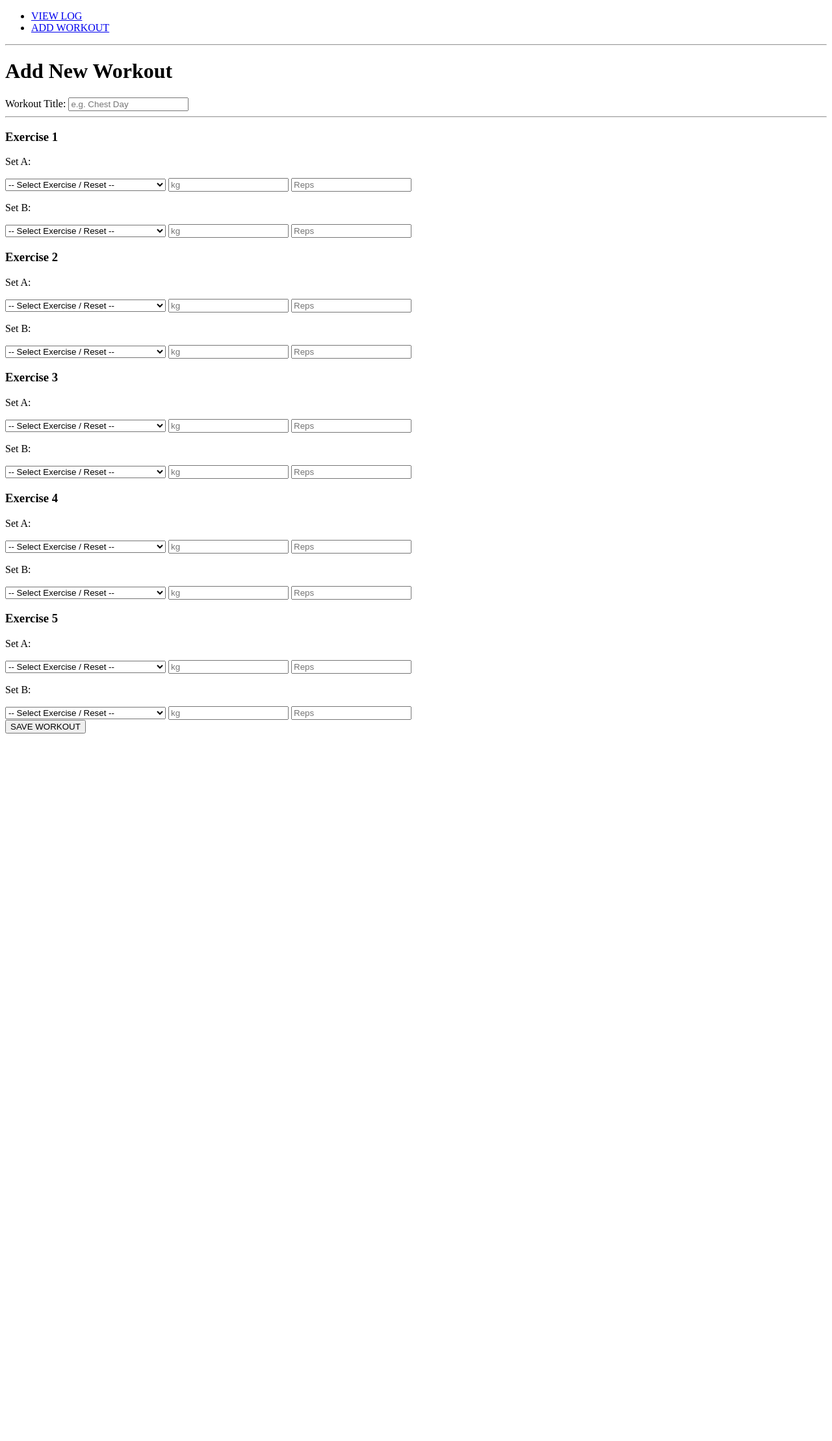
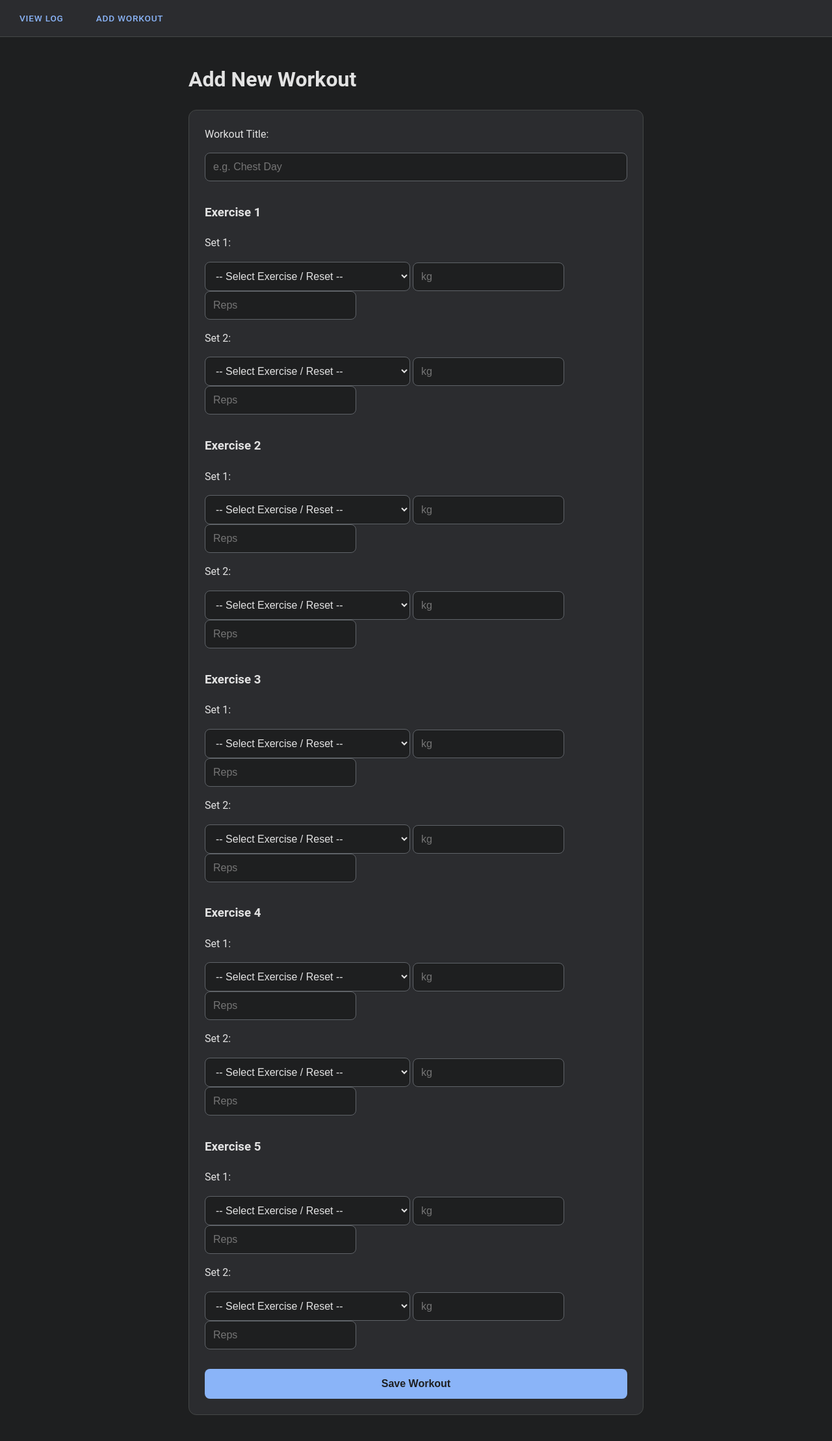
Before and after one commit to StereoSnake/Workout-Tracker, a Flask app: page /add in a window 1280 px wide. Shown: the whole page at 65% size. Before the commit the page ends 1129 px from the top, so only its background shows below. Run offline with Flask 3, Linux system fonts and the light colour scheme; data comes from the database, SQL or seed files in the repository.

Commit message:
feat: implement Gemini-inspired Dark Mode UI (v1.1.0)
Changes include:
- Added static/style.css with a Google Keep/Gemini dark theme aesthetic.
- Restructured HTML with a 'main-container' and 'workout-card' hierarchy.
- Refactored app.py logic to group exercise sets chronologically using a dictionary.
- Implemented CSS Flexbox for navigation and form alignment.
- Added responsive styling for workout logs, nested exercise groups, and action buttons.

```diff
--- a/app.py
+++ b/app.py
@@ -34,6 +34,15 @@ class ExerciseType(db.Model):
 @app.route("/")
 def index():
     workouts = Workout.query.order_by(Workout.date_posted.desc()).all()
+
+    for workout in workouts:
+        grouped = {}
+        for s in workout.sets:
+            if s.exercise_name not in grouped:
+                grouped[s.exercise_name] = []
+            grouped[s.exercise_name].append(s)
+        workout.grouped_sets = grouped
+
     return render_template("index.html", workouts=workouts)
 
 @app.route("/add", methods=["GET", "POST"])
@@ -84,7 +93,7 @@ def delete_workout(workout_id):
         return "There was a problem deleting that workout."
 
 def seed_exercise_library():
-    """Populates the database with the initial exercises if they don´t exist."""
+    #Populates the database with the initial exercises if they don´t exist.
     exercise_library = {
         "Chest": ["Incline Barbell Bench Press", "Incline DB Press", "Incline DB Flyes", "Flat Barbell Bench Press",
                   "Flat DB Press", "Flat DB Flyes", "Cable Fyles", "Push-ups", "Dips"],
--- /dev/null
+++ b/static/style.css
@@ -0,0 +1,226 @@
+/*  ============================================================================================
+    1. GLOBAL FOUNDATION
+    Setting the theme, colors, and fonts for the entire app.
+    ============================================================================================*/
+
+body {
+    background-color: #1e1f20;
+    color: #e3e3e3;
+    font-family: 'Roboto', Helvetica, Arial, sans-serif;
+    margin: 0;
+    padding: 0;
+    line-height: 1.6;
+}
+
+hr {
+    display: none;
+}
+
+/*  Base link styles */
+a {
+    color: #8ab4f8;
+    text-decoration: none;
+    transition: 0.2s;
+}
+
+a:hover {
+    color: #ffffff;
+    text-decoration: none;
+}
+
+/*  ============================================================================================
+    2. NAVIGATION BAR
+    Using the ID #navbar to ensure these styles only apply to the top menu.
+    ============================================================================================*/
+
+#navbar {
+    background-color: #2b2c2f;
+    padding: 15px 30px;
+    border-bottom: 1px solid #444746;
+    display: flex;
+    justify-content: flex-start;
+}
+
+#navbar ul {
+    list-style: none;
+    padding: 0;
+    margin: 0;
+    display: flex;
+    gap: 50px;
+}
+
+#navbar a {
+    color: #8ab4f8;
+    text-decoration: none;
+    font-weight: 550;
+    font-size: 0.85rem;
+    text-transform: uppercase;
+    letter-spacing: 0.8px;
+    transition: color 0.2s ease;
+}
+
+#navbar a:hover {
+    color: #ffffff;
+}
+
+/*  ============================================================================================
+    3. MAIN LAYOUT CONTAINER
+    This centers the content and keeps it from stretching too wide.
+    ============================================================================================*/
+
+.main-container {
+    max-width: 700px;
+    margin: 40px auto;
+    padding: 0 20px;
+}
+
+/*  ============================================================================================
+    4. WORKOUT CARDS
+    The main wrapper for a single training session
+    ============================================================================================*/
+
+.workout-card {
+    background-color: #2b2c2f;
+    border: 1px solid #444746;
+    border-radius: 12px;
+    padding: 24px;
+    margin-bottom: 24px;
+    transition: border-color 0.3s ease;
+}
+
+.workout-card:hover {
+    border-color: #5f6368;
+}
+
+.workout-header {
+    display: flex;
+    justify-content: space-between;
+    align-items: center;
+}
+
+.workout-header h2 {
+    margin: 0;
+    color: #ffffff;
+    font-size: 1.4rem;
+}
+
+.date-text {
+    color: #9aa0a6;
+    font-size: 0.85rem;
+    margin-top: 5px;
+}
+
+/*  ============================================================================================
+    5. EXERCISE GROUPS (The Nested Cards)
+    Style for the grouped exercises (e.g., "Bench Press") within a workout.
+    ============================================================================================*/
+
+.exercise-container {
+    display: flex;
+    flex-direction: column;
+    gap: 12px;
+    margin-top: 20px;
+}
+
+.exercise-group-card {
+    background-color: #1e1f20;
+    border: 1px solid #3c4043;
+    border-radius: 8px;
+    overflow: hidden;
+}
+
+.exercise-name-header {
+    background-color: rgba(138, 180, 248, 0.08);
+    color: #8ab4f8;
+    padding: 8px 15px;
+    font-weight: normal;
+    font-size: 0.85rem;
+    text-transform: uppercase;
+    border-bottom: 1px solid #3c4043;
+}
+
+.sets-list {
+    padding: 10px 15px;
+}
+
+.set-row {
+    display: flex;
+    justify-content: space-between;
+    padding: 5px 0;
+    font-size: 0.95rem;
+}
+
+.set-row:not(:last-child) {
+    border-bottom: 1px dotted #3c4043;
+}
+
+.set-number {
+    color: #9aa0a6;
+}
+
+.set-data {
+    color: #9aa0a6;
+}
+
+/*  ============================================================================================
+    5. FORMS & INPUTS
+    Styling for the "Add Workout" page.
+    ============================================================================================*/
+
+#workout-form {
+    display: flex;
+    flex-direction: column;
+    gap: 15px;
+}
+
+input[type="text"],
+input[type="number"],
+select {
+    background-color: #1e1f20;
+    color: #e3e3e3;
+    border: 1px solid #5f6368;
+    border-radius: 8px;
+    padding: 12px;
+    font-size: 1rem;
+    outline: none;
+    transition: border-color 0.2s;
+}
+
+input:focus, select:focus {
+    border-color: #8ab4f8;
+}
+
+/*  ============================================================================================
+    7. BUTTONS
+    ============================================================================================*/
+
+.btn-save {
+    background-color: #8ab4f8;
+    color: #1e1f20;
+    border: none;
+    padding: 14px;
+    border-radius: 8px;
+    font-weight: bold;
+    cursor: pointer;
+    font-size: 1rem;
+    margin-top: 15px;
+}
+
+.btn.save:hover {
+    background-color: #aecbfa;
+}
+
+.btn-delete {
+    background: none;
+    border: 1px solid #f28b82;
+    color: #f28b82;
+    padding: 5px 12px;
+    border-radius: 6px;
+    cursor: pointer;
+    font-size: 0.75rem;
+    transition: 0.2s;
+}
+
+.btn-delete:hover {
+    background-color: rgba(242, 139, 130, 0.1);
+}
--- a/templates/add.html
+++ b/templates/add.html
@@ -4,17 +4,22 @@
     <meta charset="UTF-8">
     <meta name="viewport" content="width=device-width, initial-scale=1.0">
     <title>Add Workout</title>
+    <link rel="stylesheet" href="{{ url_for('static', filename='style.css') }}">
 </head>
 <body>
-
+    <nav id="navbar">
         <ul>
             <li><a href="/">VIEW LOG</a></li>
             <li><a href="/add">ADD WORKOUT</a></li>
         </ul>
+    </nav>
+
     <hr>
 
+    <div class="main-container">
         <h1>Add New Workout</h1>
-    <form action="/add" method="POST">
+        <div class="workout-card">
+            <form action="/add" id="workout-form" method="POST">
                 <label>Workout Title:</label>
                 <input type="text" name="title" placeholder="e.g. Chest Day" required>
                 <hr>
@@ -23,7 +28,7 @@
                     <div>
                         <h3>Exercise {{ i }}</h3>
 
-                <p>Set A:</p>
+                        <p>Set 1:</p>
                         <select name="ex_name">
                             <option value="">-- Select Exercise / Reset --</option>
                             {% for group, names in exercises.items() %}
@@ -40,7 +45,7 @@
 
                         <br>
 
-                <p>Set B:</p>
+                        <p>Set 2:</p>
                         <select name="ex_name">
                             <option value="">-- Select Exercise / Reset --</option>
                             {% for group, names in exercises.items() %}
@@ -57,8 +62,10 @@
                     </div>
                 {% endfor %}
 
-        <button type="submit">SAVE WORKOUT</button>
+                <button type="submit" class="btn-save">Save Workout</button>
             </form>
+        </div>
+    </div>
 
 </body>
 </html>
```
Also changed, not shown: templates/index.html (+27 -12 lines). Lines whose indentation alone changed are shown as unchanged.
